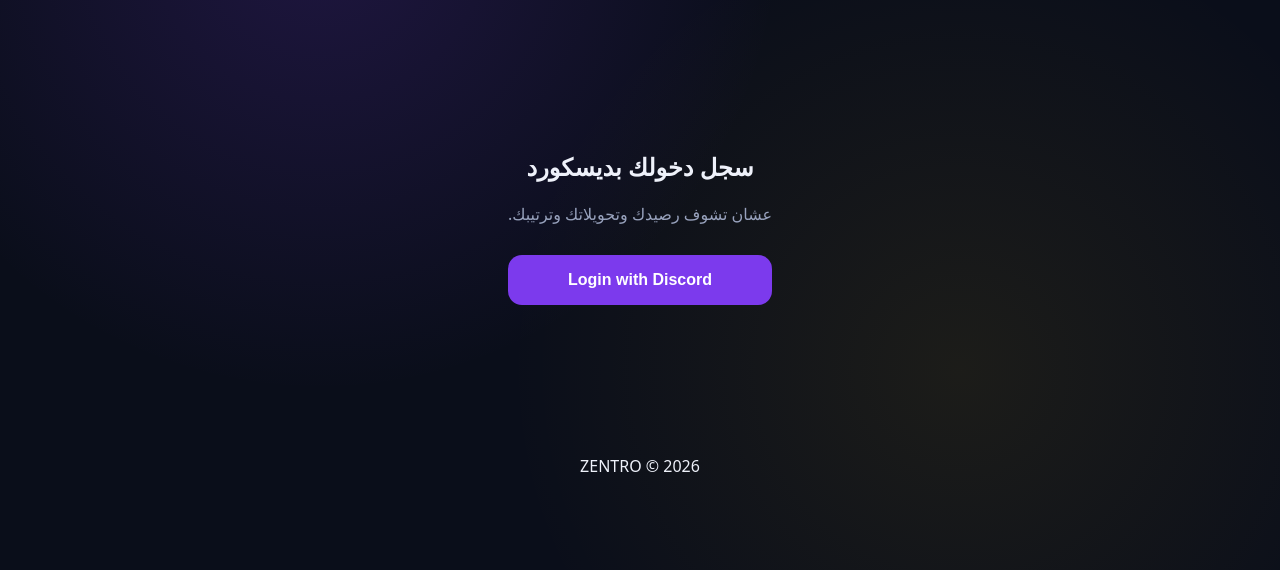
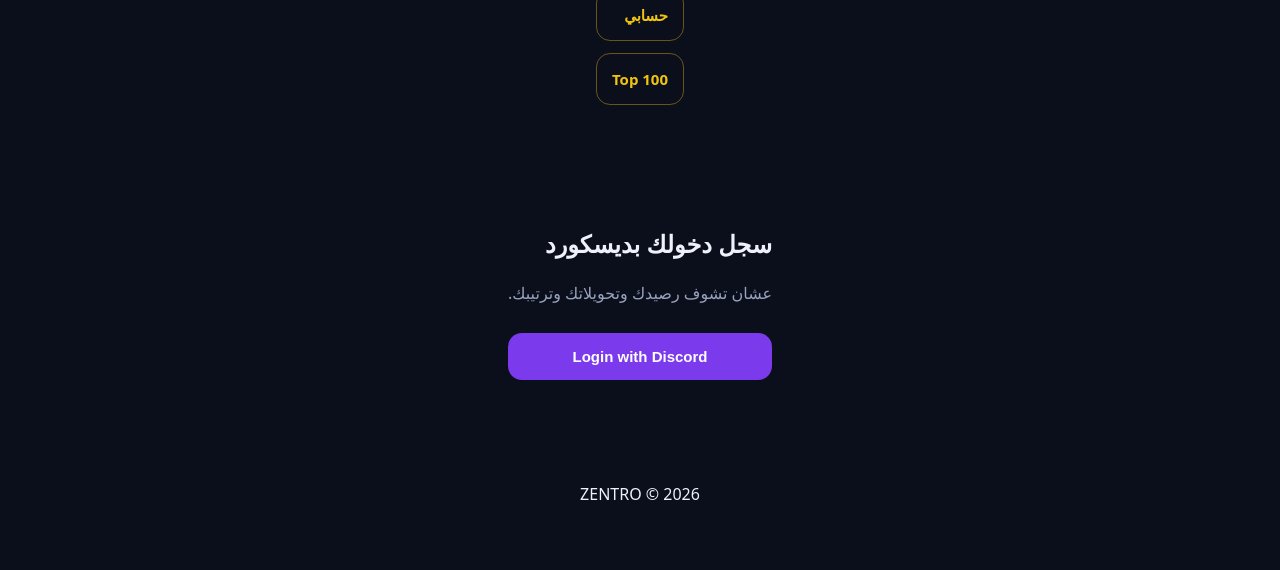
Before and after one commit to miff001m-netizen/zentro-website, a plain HTML site: page profile.html in a window 1280 px wide. Shown: the part 230-800 px from the top of the page. Drawn offline with Linux system fonts and the light colour scheme.

Commit message:
feat: clean minimal card landing page

```diff
--- a/styles.css
+++ b/styles.css
@@ -1 +1 @@
-:root{--bg:#0a0e1a;--violet:#7c3aed;--gold:#f1c40f;--text:#eef1fa;--muted:#98a2bd}*{box-sizing:border-box}body{margin:0;min-height:100vh;display:grid;place-items:center;background:radial-gradient(circle at 25% 20%,rgba(124,58,237,.18),transparent 40%),radial-gradient(circle at 75% 75%,rgba(241,196,15,.08),transparent 40%),var(--bg);color:var(--text);font-family:system-ui,sans-serif;text-align:center;padding:24px}main{max-width:520px}.logo{width:88px;height:88px;margin:0 auto 20px;display:grid;place-items:center;border-radius:26px;background:linear-gradient(145deg,var(--violet),#4c1d95);color:var(--gold);font-size:44px;font-weight:900}h1{margin:0;font-size:56px;letter-spacing:2px}p{color:var(--muted);margin:14px 0 30px}.btn{display:block;width:100%;padding:16px;border:0;border-radius:14px;font-weight:800;font-size:16px;text-decoration:none;cursor:pointer;margin-bottom:12px}.btn{background:var(--violet);color:#fff}.ghost{background:transparent;border:1px solid rgba(241,196,15,.4);color:var(--gold)}.stats{display:flex;justify-content:center;gap:12px;margin-top:34px}.stats div{background:rgba(255,255,255,.04);border:1px solid rgba(255,255,255,.07);border-radius:14px;padding:14px 18px;min-width:110px}.stats span{display:block;color:var(--muted);font-size:12px;margin-bottom:6px}.stats b{font-size:18px}
+*{box-sizing:border-box}body{margin:0;min-height:100vh;display:grid;place-items:center;background:#0b0f1c;color:#eef1fa;font-family:system-ui,sans-serif;padding:20px}.card{width:100%;max-width:420px;text-align:center;padding:40px 30px;border-radius:24px;background:#121829;border:1px solid rgba(255,255,255,.08);box-shadow:0 30px 80px rgba(0,0,0,.45)}.logo{width:72px;height:72px;margin:0 auto 18px;display:grid;place-items:center;border-radius:20px;background:linear-gradient(145deg,#7c3aed,#4c1d95);color:#f1c40f;font-size:34px;font-weight:900}h1{margin:0 0 10px;font-size:34px;letter-spacing:1px}p{color:#98a2bd;margin:0 0 26px;line-height:1.7}button,a{display:block;width:100%;padding:15px;border-radius:14px;font-weight:800;font-size:15px;text-decoration:none;cursor:pointer;margin-bottom:12px;border:0}button{background:#7c3aed;color:#fff}a{background:transparent;border:1px solid rgba(241,196,15,.4);color:#f1c40f}.stats{display:flex;gap:10px;margin-top:26px}.stats div{flex:1;background:rgba(255,255,255,.04);border:1px solid rgba(255,255,255,.07);border-radius:14px;padding:14px 8px}.stats b{display:block;font-size:18px}.stats span{color:#98a2bd;font-size:12px}
```
Also changed, not shown: index.html (+1 -1 lines).
